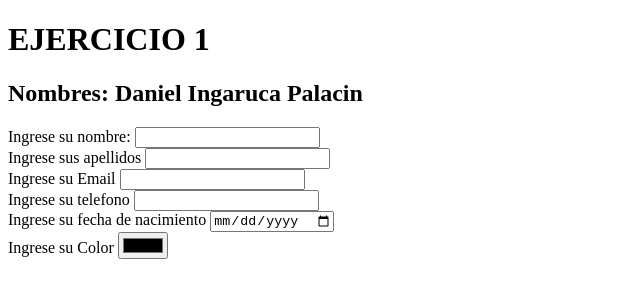
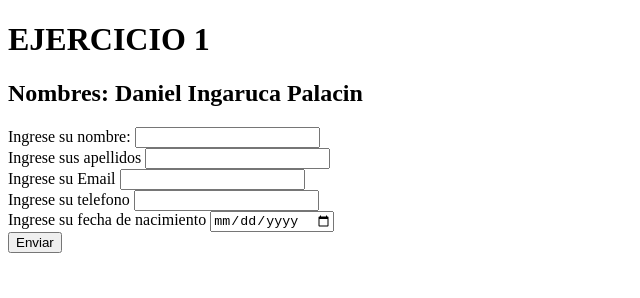
Before and after one commit to dipcsx/ejercicio1FrontEnd, a plain HTML site: page index.html in a window 1280 px wide. Shown: the whole page, without its empty margins (0-640 px from the left). Drawn offline with Linux system fonts and the light colour scheme.

Commit message:
[ADD] Se actualizo la pagina: add boton enviar

```diff
--- a/index.html
+++ b/index.html
@@ -12,7 +12,7 @@
     <h2>Nombres: Daniel Ingaruca Palacin</h2>
     <form action="">
         <div>
-            <label for="nombres">Ingrese su nombre:</label>
+            <label for="nombres" >Ingrese su nombre:</label>
             <input id="nombres" type="text">
         </div>
         <div>
@@ -32,8 +32,7 @@
             <input id="fechanac" type="date">
         </div>
         <div>
-            <label for="color">Ingrese su Color</label>
-            <input id="color" type="color">
+            <input type="button" value="Enviar">
         </div>
     </form>
     </header>
```
